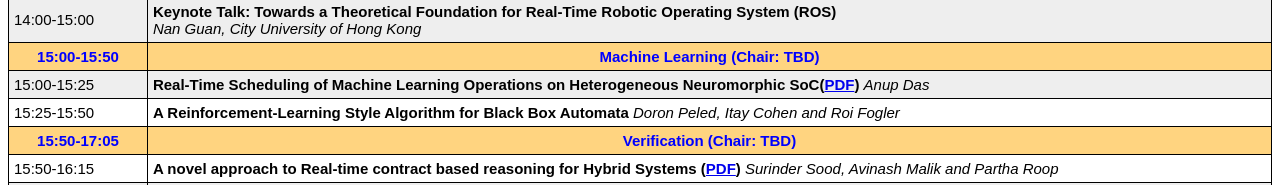
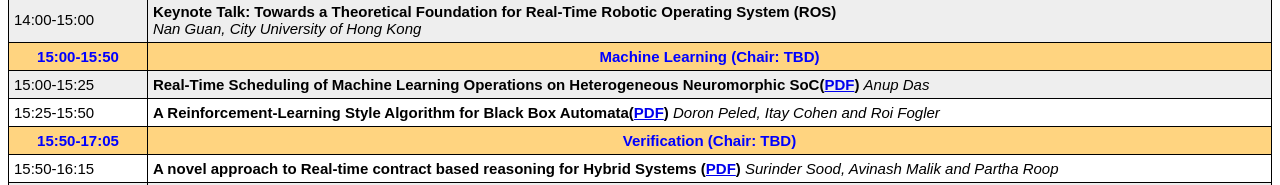
Before and after one commit to MEMOCODE2022/MEMOCODE2022.github.io, a plain HTML site: page conference_program.html in a window 1280 px wide. Shown: the part 87-272 px from the top of the page. Drawn offline with Linux system fonts and the light colour scheme.

Commit message:
Update conference_program.html

```diff
--- a/conference_program.html
+++ b/conference_program.html
@@ -753,7 +753,7 @@
         <td>15:25-15:50</td>
        <!--    <th>16:00-17:30</th>  -->
     <!--    <th>07:00-08:30</th> -->
-        <td><b>A Reinforcement-Learning Style Algorithm for Black Box Automata</b>
+        <td><b>A Reinforcement-Learning Style Algorithm for Black Box Automata(<a href="./images/paper2438.pdf">PDF</a>)</b>
             <i>Doron Peled, Itay Cohen and Roi Fogler</i>
         </td>
     </tr>
```
